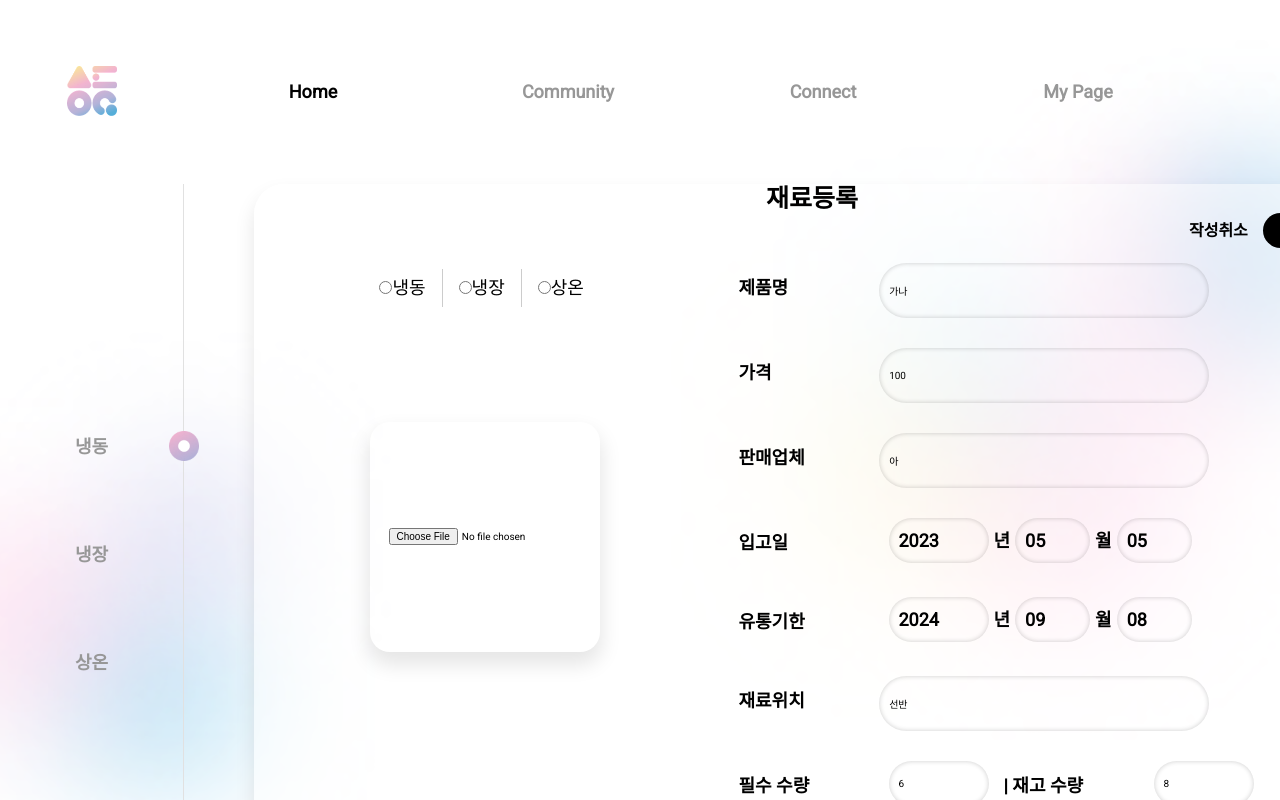
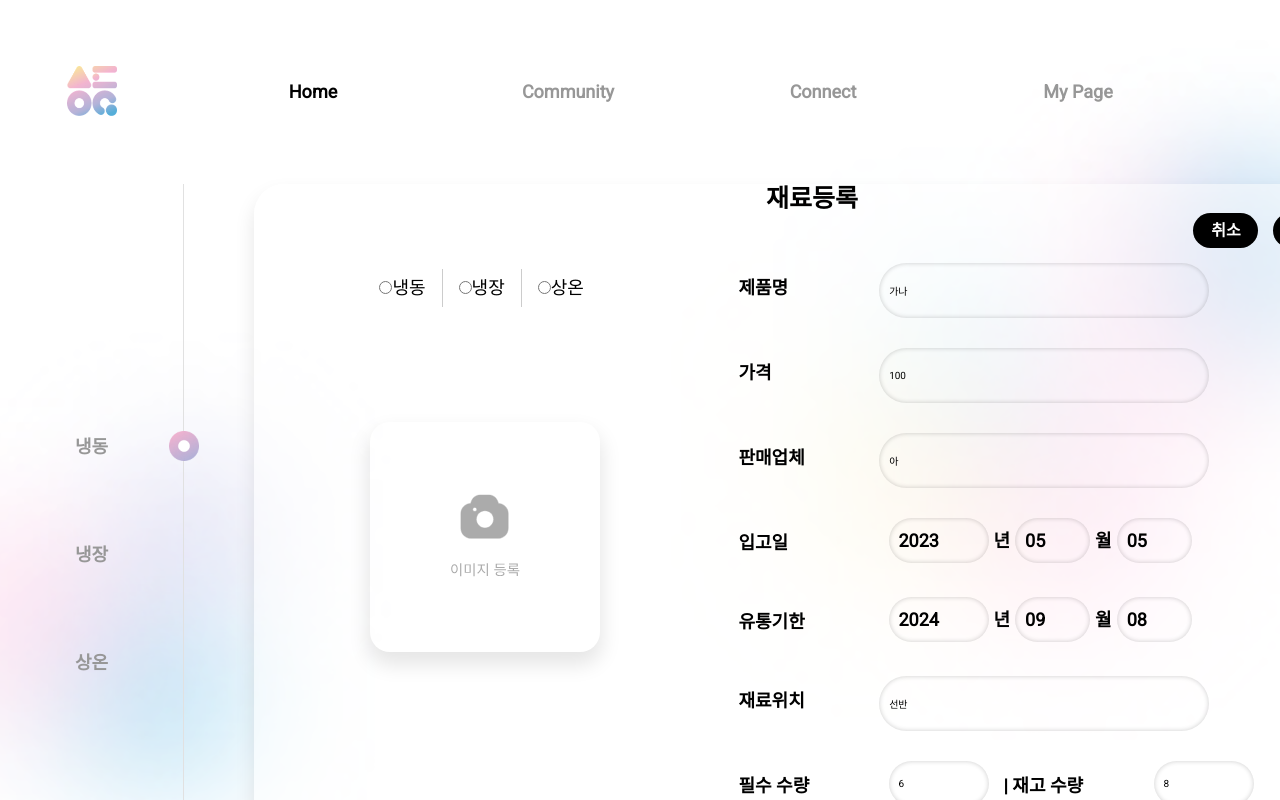
Before and after one commit to stockOneQ/front, a Next.js app: page /home/new in a window 1280 px wide. Shown: the top 800 px of the page. Built offline with nearby package versions, Linux system fonts and the light colour scheme; no server answers.

Commit message:
design(mainAdd) : 이미지 업로드 아이콘 처리

```diff
--- a/pages/home/new/index.tsx
+++ b/pages/home/new/index.tsx
@@ -3,7 +3,7 @@
 import Link from 'next/link';
 import Image from 'next/image';
 import axios from 'axios';
-import ImgIcon from '../public/assets/icons/imgUpload.svg';
+import ImgIcon from '../../../public/assets/icons/main/imgUpload.svg';
 import * as S from '../../../components/main/style';
 import { useState, SetStateAction, useEffect } from 'react';
 import { useRouter } from 'next/router';
@@ -103,7 +103,6 @@ const New = () => {
   useEffect(() => {
     API.get('/api/product')
       .then(response => {
-        alert('요청성공');
         console.log('-------------------------');
         console.log('첫 storeId api 호출: ', response);
         // 업데이트
@@ -128,8 +127,6 @@ const New = () => {
       stockQuant: formData.quantity,
       siteToOrder: formData.orderingSite,
       orderFreq: formData.orderingFrequency,
-      // image: selectedImage ? URL.createObjectURL(selectedImage) : "", //파일선택
-      // storageMethod: selectedStorageMethod,
     };
     return jsonFormData;
   };
@@ -188,16 +185,14 @@ const New = () => {
     }
   };
 
-  /** ---------------------------------------------------------- */
-  /** ---------------------------------------------------------- */
-  /** ---------------------------------------------------------- */
-
   return (
     <S.Box>
       <RecoilRoot>
         <Title title="재료 등록">재료등록</Title>
         <S.TopSection>
-          <Link href="/">작성취소</Link>
+          <S.Button>
+            <Link href="/">취소</Link>
+          </S.Button>
           <S.Button type="submit" onClick={handleSubmit}>
             <Link href="/">저장</Link>
           </S.Button>
@@ -242,12 +237,22 @@ const New = () => {
                   </S.StyledInput>
                 </S.StorageMethodRadioGroup>
               </S.StyledInput>
-
               <S.ImgInput>
+                <label htmlFor="imageUpload">
+                  {!selectedImage ? (
+                    <Image
+                      src={ImgIcon}
+                      alt="Upload Icon"
+                      width={124}
+                      height={83}
+                    />
+                  ) : null}
+                </label>
                 <input
                   type="file"
+                  id="imageUpload"
                   name="imageInfo"
-                  value={formData.imageInfo}
+                  style={{ display: 'none' }}
                   onChange={handleImageChange}
                 />
                 {selectedImage && (
@@ -257,7 +262,6 @@ const New = () => {
                     style={{ maxWidth: '100%', marginTop: '10px' }}
                   />
                 )}
-                {/* <Image src={ImgIcon} alt="my_page_icon" width={124} height={83} /> */}
               </S.ImgInput>
             </S.LeftSection>
             <S.RightSection>
```
